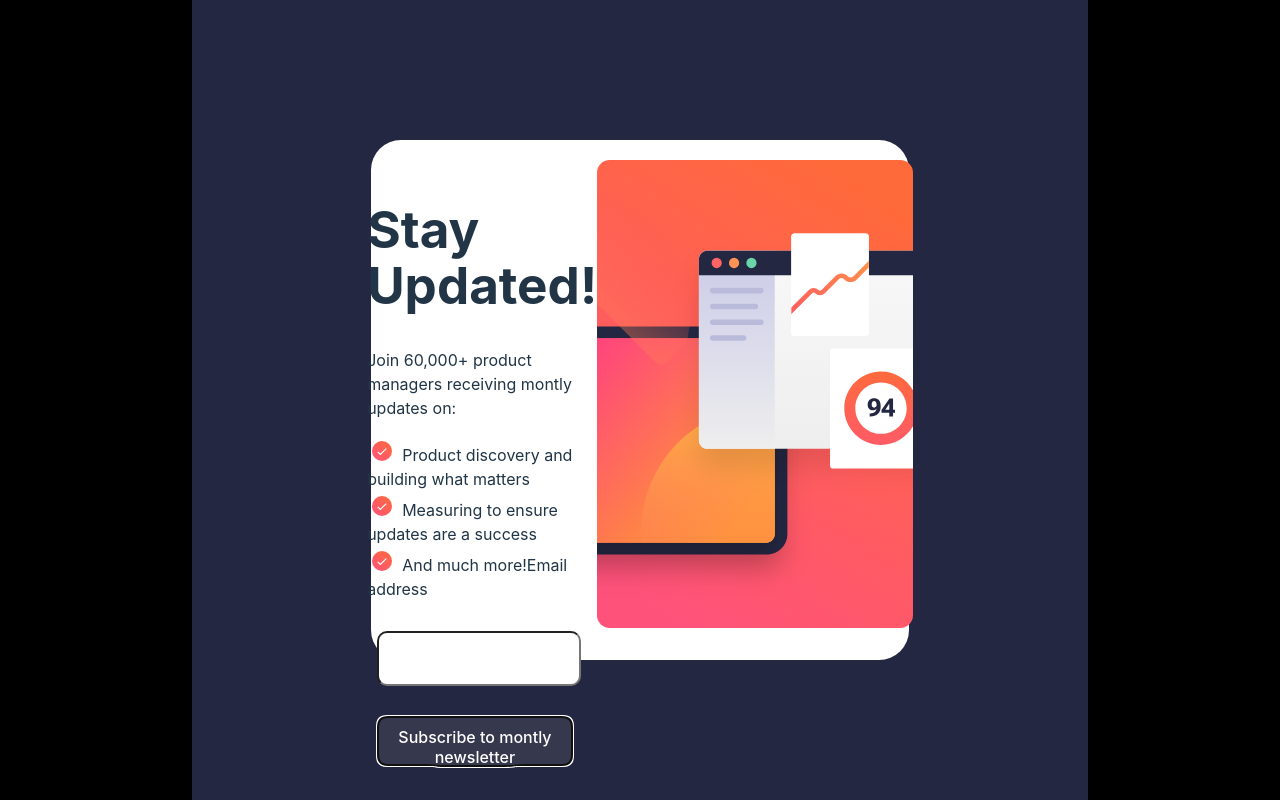
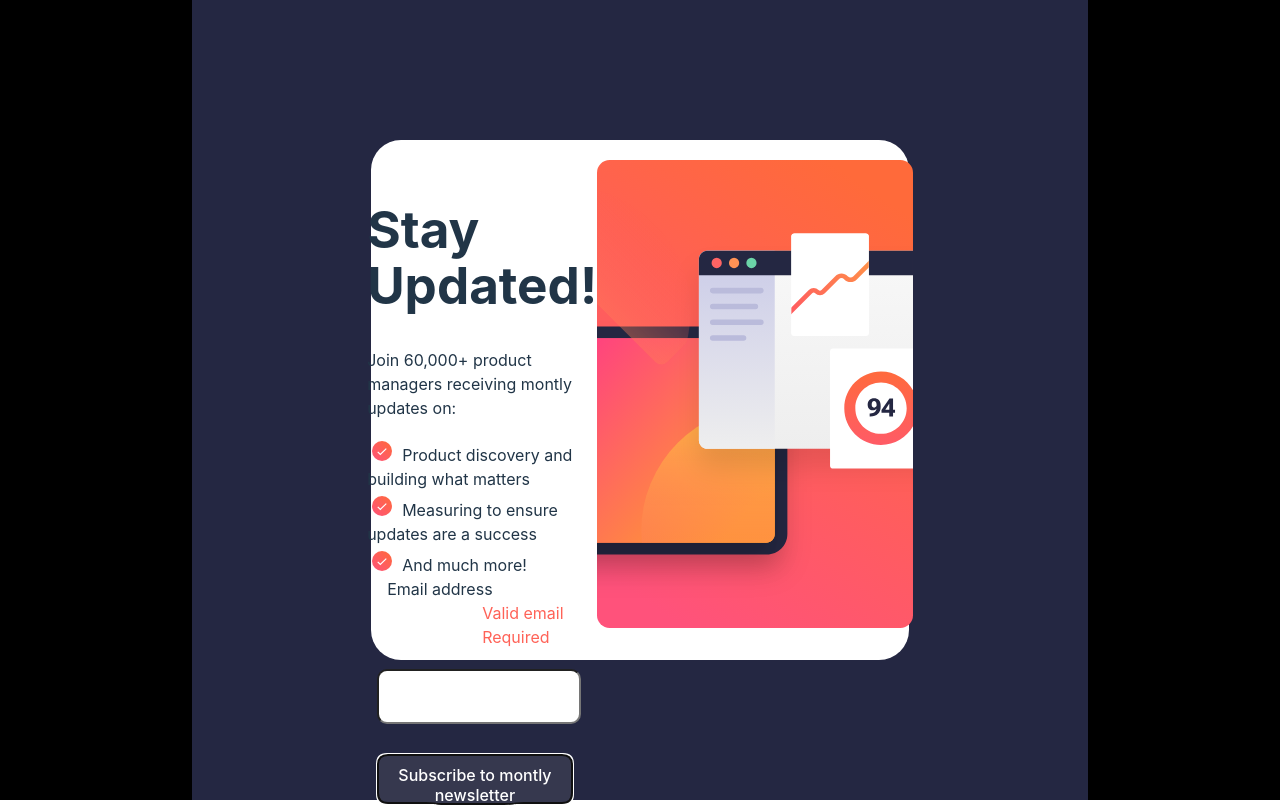
Before and after one commit to Nikhil-786/NewsLetter, a React (Vite) app: page / in a window 1280 px wide. Both pictures are taken after a click on the button "Subscribe to montly newsletter". Built offline with nearby package versions, Linux system fonts and the light colour scheme.

Commit message:
Added email vaildation

```diff
--- a/src/App.css
+++ b/src/App.css
@@ -42,7 +42,7 @@
   height: 10%;
   border-radius: 10px;
   margin-left: 10px;
-  margin-top: 30px;
+  margin-top: 20px;
   font-size: x-large;
 }
 
@@ -63,6 +63,20 @@
   margin-right: 20px;
 }
 
+#error{
+  color:hsl(4, 100%, 67%) ;
+  margin-left: 50%;
+  display: inline-block;
+}
+
+#emailLabel{
+  margin-left: 20px;
+}
+
+.cl1{
+  margin-top: 10px;
+}
+
 @media only screen and (max-width:600px) {
 
   .backgroundContainer {
--- a/src/App.tsx
+++ b/src/App.tsx
@@ -1,7 +1,21 @@
 import deskTopImg from "../public/newsletter-sign-up-with-success-message-main/assets/images/illustration-sign-up-desktop.svg";
 import "./App.css";
 import success from "../public/newsletter-sign-up-with-success-message-main/assets/images/icon-success.svg";
+import { useState } from "react";
 function App() {
+  const [input, setInput] = useState("");
+  const [errorState, setError] = useState(true);
+  function handlevaildation() {
+    const validateResult: boolean = result(input);
+    setError(validateResult);
+  }
+
+  function result(input: string) {
+    const emailregex = /^[\w-\.]+@([\w-]+\.)+[\w-]{2,4}$/;
+    const result = emailregex.test(input);
+    return result;
+  }
+
   return (
     <div className="backgroundContainer">
       <div className="mainDiv">
@@ -22,14 +36,24 @@ function App() {
             <img src={success} alt="success" className="success" />
             And much more!
           </label>
-          <label htmlFor="Email Address">Email address</label>
           <br />
-          <input type="text" name="" id="email" />
+          <label htmlFor="Email Address" id="emailLabel">Email address</label>
           <br />
-          <button id="btn">Subscribe to montly newsletter</button>
+          {errorState ? "" : <span id="error">Valid email Required</span>}
+          <input
+            type="text"
+            name=""
+            id="email"
+            value={input}
+            onChange={(e) => setInput(e.target.value)}
+          />
+          <br />
+          <button id="btn" onClick={handlevaildation}>
+            Subscribe to montly newsletter
+          </button>
         </div>
         <div className="secDiv">
-          <img src={deskTopImg} alt="desktopImg"  id="emailImage"/>
+          <img src={deskTopImg} alt="desktopImg" id="emailImage" />
         </div>
       </div>
     </div>
```
Also changed, not shown: 1 other file (tests, documents, lock files or other folders).
